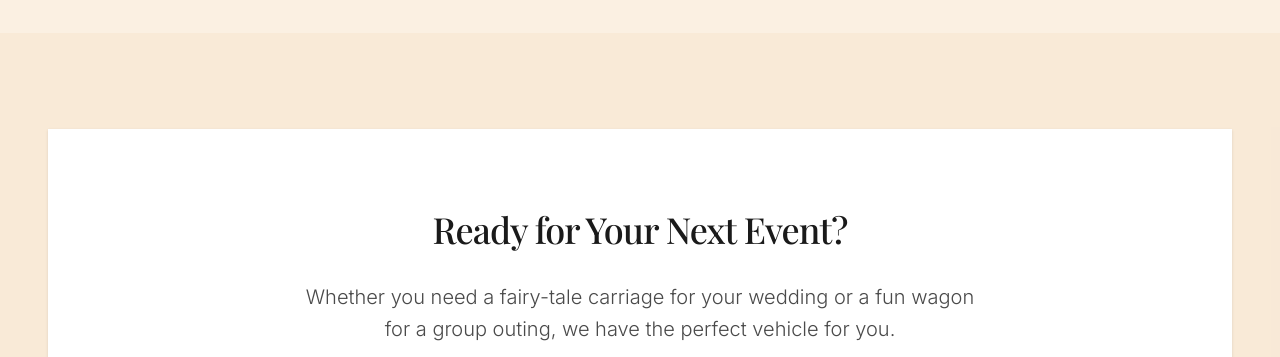
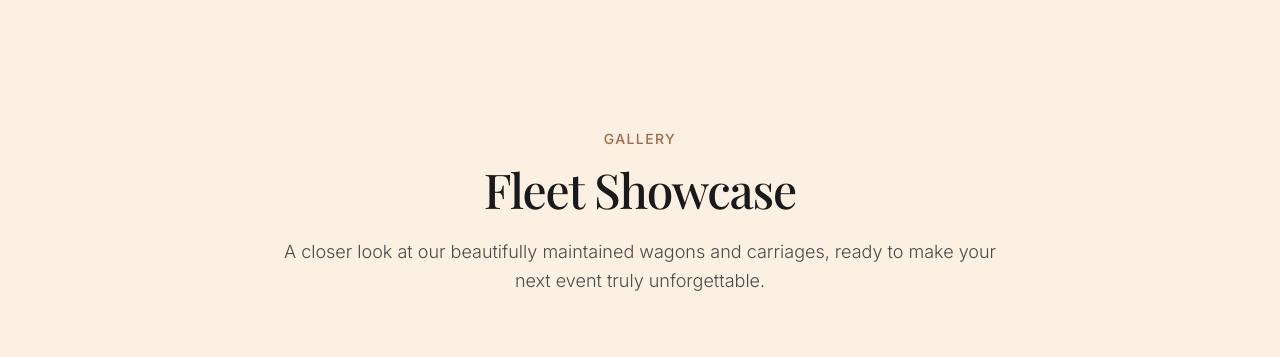
Before and after one commit to Endokelp/Caraige, a Next.js app: page /wagons in a window 1280 px wide. Shown: the part 2160-2517 px from the top of the page. Built offline with nearby package versions, Linux system fonts and the light colour scheme; grey boxes are pictures that could not be loaded; a web font is replaced by a local one.

Commit message:
Auto-sync after agent response

```diff
--- a/src/app/wagons/page.tsx
+++ b/src/app/wagons/page.tsx
@@ -1,4 +1,5 @@
 import ModernWagons from "@/components/sections/ModernWagons";
+import ImageGallery from "@/components/ui/image-gallery";
 import Image from "next/image";
 
 export default function WagonsPage() {
@@ -19,6 +20,11 @@ export default function WagonsPage() {
 
       <ModernWagons />
 
+      <ImageGallery
+        title="Fleet Showcase"
+        description="A closer look at our beautifully maintained wagons and carriages, ready to make your next event truly unforgettable."
+      />
+
       <section className="py-24 bg-[#F0D9BC]/30">
         <div className="container">
           <div className="bg-white p-12 md:p-20 text-center shadow-sm">
--- /dev/null
+++ b/src/components/ui/image-gallery.tsx
@@ -0,0 +1,52 @@
+import { cn } from "@/lib/utils";
+import Image from "next/image";
+
+interface ImageGalleryProps {
+  title?: string;
+  description?: string;
+  images?: string[];
+}
+
+const defaultImages = [
+  "https://slelguoygbfzlpylpxfs.supabase.co/storage/v1/object/public/test-clones/3bbba0d1-2c61-4fd6-8386-031416df6d89-lacrossewagonhitch-com/assets/images/carriage-4-edited-2.jpg",
+  "https://slelguoygbfzlpylpxfs.supabase.co/storage/v1/object/public/test-clones/3bbba0d1-2c61-4fd6-8386-031416df6d89-lacrossewagonhitch-com/assets/images/Wedding-Carriage-1-1.jpg",
+  "https://slelguoygbfzlpylpxfs.supabase.co/storage/v1/object/public/test-clones/3bbba0d1-2c61-4fd6-8386-031416df6d89-lacrossewagonhitch-com/assets/images/IMG_0002-3.jpeg",
+  "https://images.unsplash.com/photo-1598902108854-10e335adac99?q=80&w=800&auto=format&fit=crop",
+  "https://images.unsplash.com/photo-1549467794-6d9333939912?q=80&w=800&auto=format&fit=crop",
+  "https://images.unsplash.com/photo-1516733968668-dbdce39c46ef?q=80&w=800&auto=format&fit=crop",
+];
+
+export default function ImageGallery({
+  title = "Our Latest Creations",
+  description = "A visual collection of our most recent works – each piece crafted with intention, emotion, and style.",
+  images = defaultImages
+}: ImageGalleryProps) {
+  return (
+    <section className="w-full flex flex-col items-center justify-start py-24 bg-background">
+      <div className="max-w-3xl text-center px-4 mb-12">
+        <span className="text-accent font-medium tracking-widest uppercase text-sm mb-4 block">Gallery</span>
+        <h2 className="text-4xl md:text-5xl font-serif mb-6">{title}</h2>
+        <p className="text-lg text-muted-foreground font-light leading-relaxed">
+          {description}
+        </p>
+      </div>
+
+      <div className="flex items-center gap-2 h-[500px] w-full max-w-7xl px-4">
+        {images.map((src, idx) => (
+          <div
+            key={idx}
+            className="relative group flex-grow transition-all w-32 rounded-lg overflow-hidden h-[500px] duration-500 hover:w-[400px] md:hover:w-[600px]"
+          >
+            <Image
+              className="h-full w-full object-cover object-center"
+              src={src}
+              alt={`Wagon Gallery ${idx + 1}`}
+              fill
+            />
+            <div className="absolute inset-0 bg-black/20 opacity-0 group-hover:opacity-100 transition-opacity duration-500" />
+          </div>
+        ))}
+      </div>
+    </section>
+  );
+}
```
